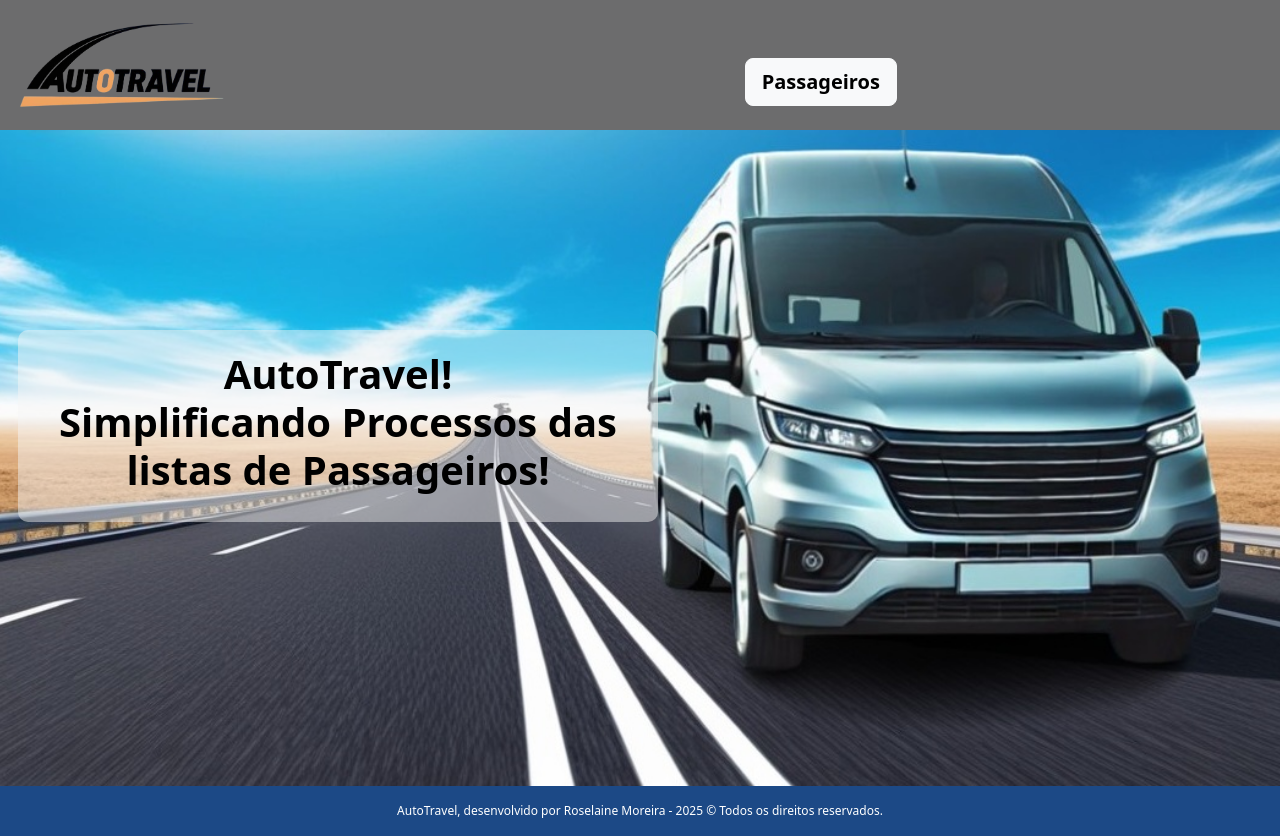
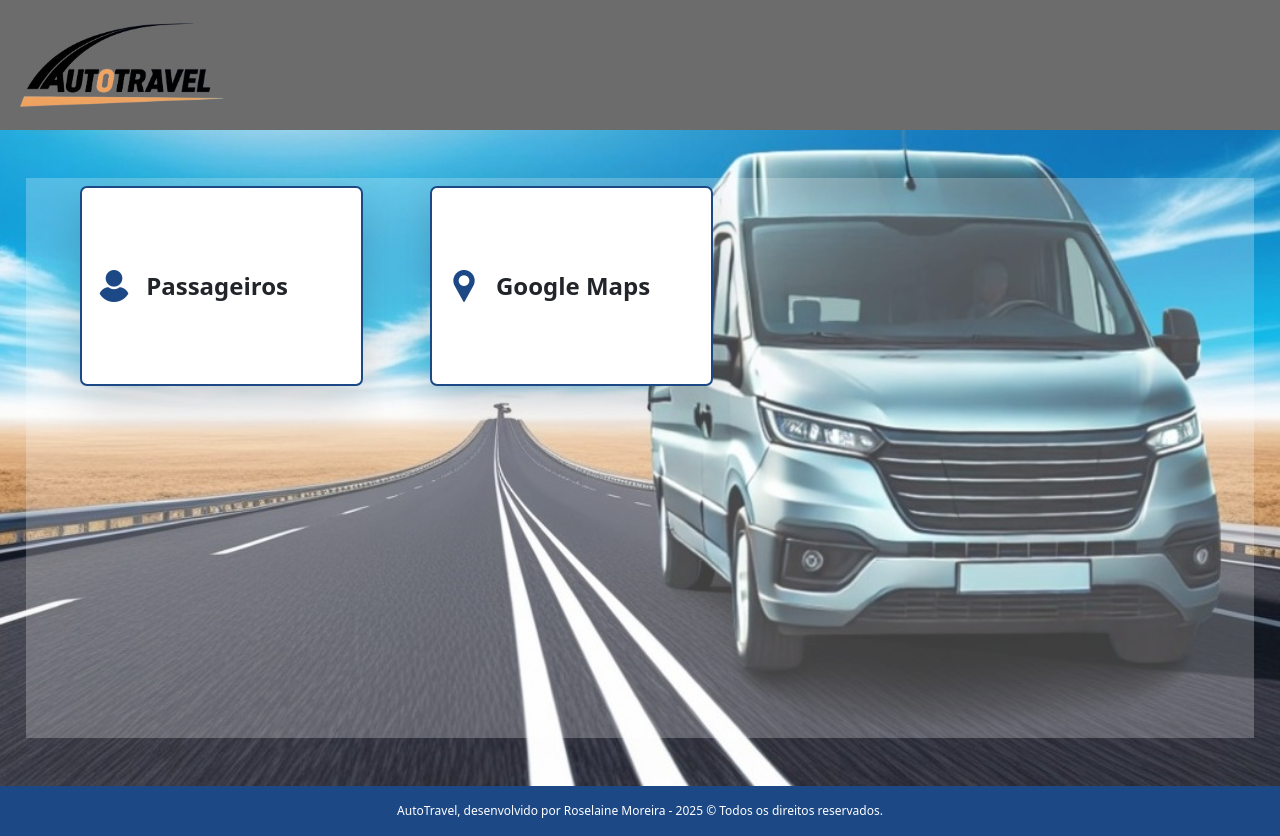
Before and after one commit to roselainemoreira/auto-travel, a React (Vite) app: page / in a window 1280 px wide. Built offline with nearby package versions, Linux system fonts and the light colour scheme.

Commit message:
Ajust layout

```diff
--- a/src/pages/Home/index.jsx
+++ b/src/pages/Home/index.jsx
@@ -1,9 +1,14 @@
 import React, { useState } from "react";
 
 import LogoAT from "../../assets/img/logo-auto-travel.png";
-import "./style.css";
+import IUser from "../../assets/icons/user.png";
+import IMaps from "../../assets/icons/pin.png";
+
 import Footer from "../../components/Footer";
 import Passageiros from "../Passageiros";
+
+import "./style.css";
+
 
 const Home = () => {
 
@@ -25,22 +30,76 @@ const Home = () => {
                         />
                     </div>
                 </div>
-                <div className="col-5 mt-5">
-                    <button className="btn btn-light btn-lg"
-                        onClick={() => setPassageiro(true)}><b>Passageiros</b></button>
-                </div>
+                {/* <div className="col-5 mt-5">
+
+                </div> */}
             </header>
 
             {
-                passageiro ? <Passageiros/> :
+                passageiro ? <Passageiros /> :
                     <>
                         <div className="text-center bg-home">
                             {/* Home principal */}
-                            <div className="row" style={{ width: "50%" }}>
-                                <div className="col-12 text-home" style={{ marginTop: "200px" }}>
-                                    <h1><b>AutoTravel! <br />Simplificando Processos das<br />
-                                        listas de Passageiros!</b></h1>
+                            <div className="row justify-content-evenly mt-5" style={{ background: "rgb(255 255 255 / 24%)", height: "70vh", width: "96%", margin: "0 auto" }}>
+                                {/* Card Passageiros */}
+                                <div className="col-12 col-md-4 col-lg-3 mt-2 ms-1" onClick={() => setPassageiro(true)}>
+                                    <div className="card shadow-lg d-flex flex-row align-items-center p-3"
+                                        style={{
+                                            // width: "300px",
+                                            height: "200px",
+                                            border: "2px solid #1c4986",
+                                            borderRadius: "7px",
+                                            transition: "all 0.3s ease-in-out",
+                                            boxShadow: "0px 4px 8px rgba(0, 0, 0, 0.1)"
+                                        }}
+                                        onMouseEnter={(e) => {
+                                            e.currentTarget.style.boxShadow = "0px 10px 20px rgba(0, 0, 0, 0.2)";
+                                            e.currentTarget.style.transform = "translateY(-5px)";
+                                        }}
+                                        onMouseLeave={(e) => {
+                                            e.currentTarget.style.boxShadow = "0px 4px 8px rgba(0, 0, 0, 0.1)";
+                                            e.currentTarget.style.transform = "translateY(0px)";
+                                        }}
+                                    >
+                                        <img src={IUser} className="img-fluid" alt="Imagem do Card" style={{ width: "32px", height: "32px", objectFit: "contain" }} />
+                                        <div className="card-body d-flex align-items-center" style={{ width: "100%", height: "100%" }}>
+                                            <h4 className="card-title m-0"><b>Passageiros</b></h4>
+                                        </div>
+                                    </div>
                                 </div>
+
+                                {/* Card Google Maps */}
+                                <div className="col-12 col-md-4 col-lg-3 mt-2 mx-1">
+                                    <a href="https://www.google.com.br/maps/" target="_blanck" rel="noopener noreferrer"
+                                    style={{ textDecoration:"none"}}>
+
+                                        <div className="card shadow-lg d-flex flex-row align-items-center p-3"
+                                            style={{
+                                                height: "200px",
+                                                border: "2px solid #1c4986",
+                                                borderRadius: "7px",
+                                                transition: "all 0.3s ease-in-out",
+                                                boxShadow: "0px 4px 8px rgba(0, 0, 0, 0.1)"
+                                            }}
+                                            onMouseEnter={(e) => {
+                                                e.currentTarget.style.boxShadow = "0px 10px 20px rgba(0, 0, 0, 0.2)";
+                                                e.currentTarget.style.transform = "translateY(-5px)";
+                                            }}
+                                            onMouseLeave={(e) => {
+                                                e.currentTarget.style.boxShadow = "0px 4px 8px rgba(0, 0, 0, 0.1)";
+                                                e.currentTarget.style.transform = "translateY(0px)";
+                                            }}
+                                        >
+                                            <img src={IMaps} className="img-fluid" alt="Imagem do Card" style={{ width: "32px", height: "32px", objectFit: "contain" }} />
+                                            <div className="card-body d-flex align-items-center" style={{ width: "100%", height: "100%" }}>
+                                                <h4 className="card-title m-0"><b>Google Maps</b></h4>
+                                            </div>
+                                        </div>
+                                    </a>
+                                </div>
+
+                                <div className="col-12 col-md-3 col-lg-2"></div>
+                                <div className="col-12 col-md-3 col-lg-2"></div>
                             </div>
                         </div>
                         <Footer />
```
Also changed, not shown: src/assets/icons/pin.png (added), src/assets/icons/user.png (added).
